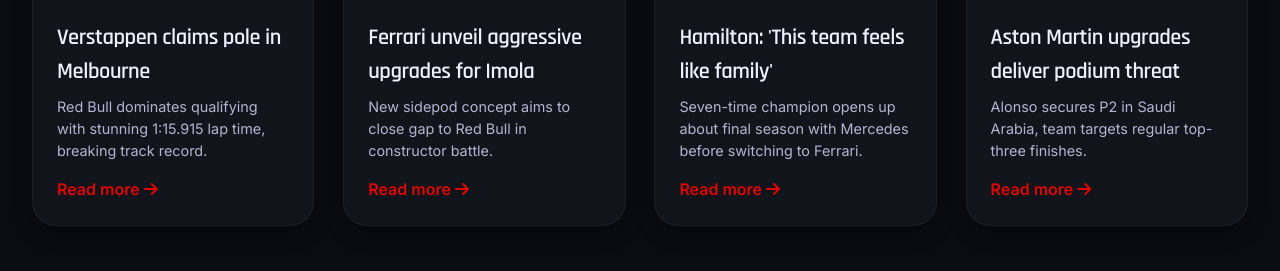
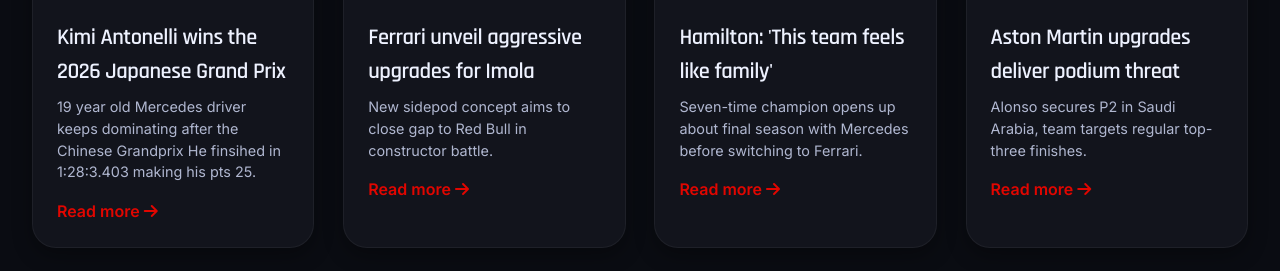
Before and after one commit to sibgatul630-hash/DebtRun-WH-, a plain HTML site: page index.html in a window 1280 px wide. Shown: the part 821-1092 px from the top of the page. Drawn offline with Linux system fonts and the light colour scheme.

Commit message:
Update news data with new article details

```diff
--- a/index.html
+++ b/index.html
@@ -416,9 +416,9 @@
     // NEWS data
     const newsData = [
       {
-        title: "Verstappen claims pole in Melbourne",
-        desc: "Red Bull dominates qualifying with stunning 1:15.915 lap time, breaking track record.",
-        img: "https://images.unsplash.com/photo-1568605117036-5fe5e7fa0ac7?q=80&w=2070&auto=format",
+        title: "Kimi Antonelli wins the 2026 Japanese Grand Prix ",
+        desc: "19 year old Mercedes driver keeps dominating after the Chinese Grandprix He finsihed in 1:28:3.403 making his pts 25.",
+        img: "https://encrypted-tbn0.gstatic.com/images?q=tbn:ANd9GcQmx_Rg1yHDKhNn3xERtw6zlLv3pppApII2dg&s",
         link: "#"
       },
       {
```
